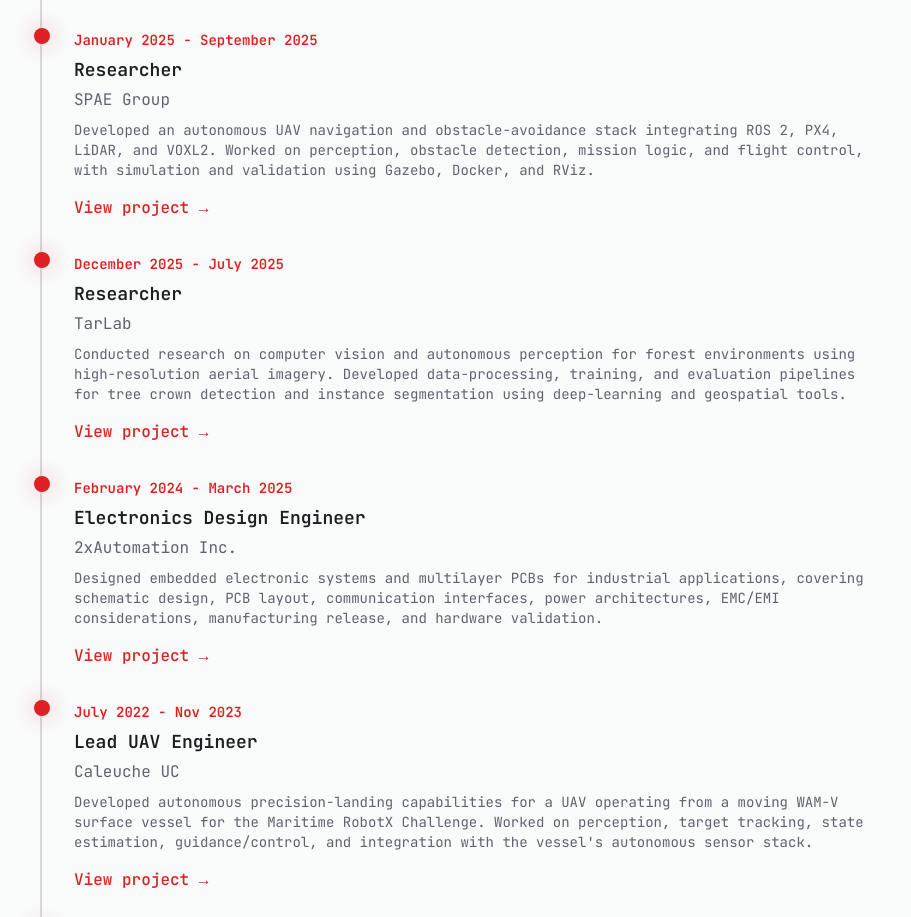
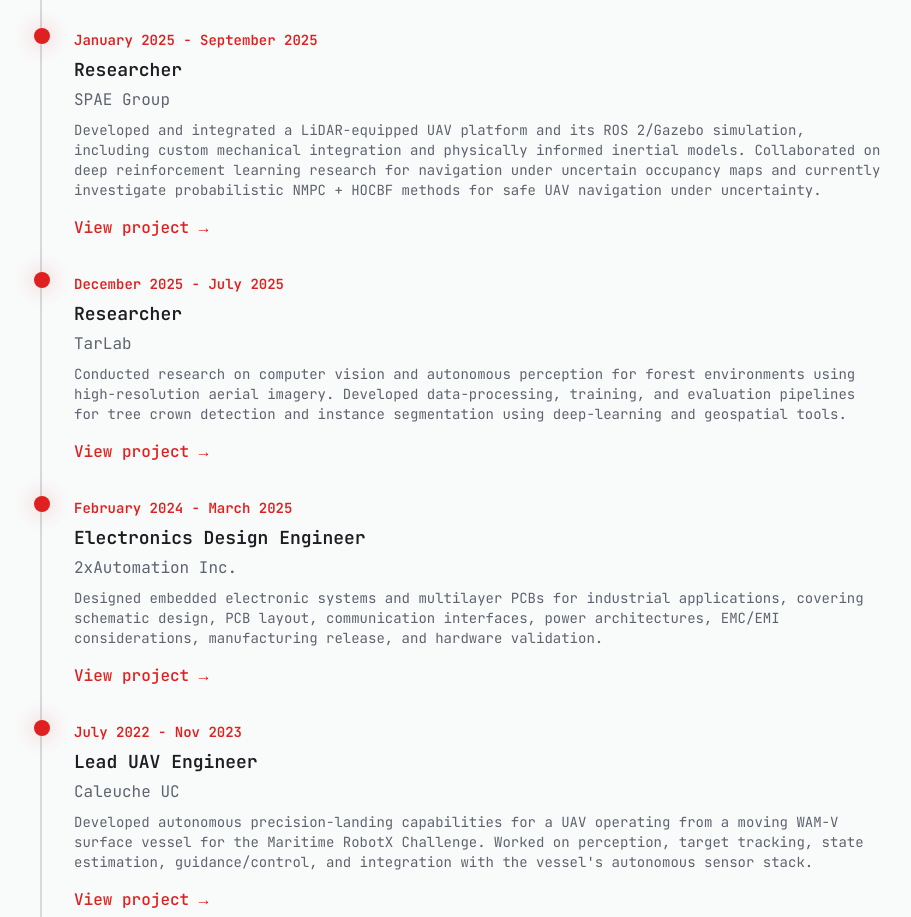
Before and after one commit to mbflores3/mbflores3.github.io, a React (Vite) app: page / in a window 1280 px wide. Shown: the part 1120-2037 px from the top of the page, without its empty margins (176-1087 px from the left). Built offline with nearby package versions, Linux system fonts and the light colour scheme.

Commit message:
Revise Researcher role description in Index.tsx
Updated the description of the Researcher role to reflect new responsibilities and projects.

```diff
--- a/src/pages/Index.tsx
+++ b/src/pages/Index.tsx
@@ -112,7 +112,7 @@ const Index = () => {
               year="January 2025 - September 2025"
               title="Researcher"
               organization="SPAE Group"
-              description="Developed an autonomous UAV navigation and obstacle-avoidance stack integrating ROS 2, PX4, LiDAR, and VOXL2. Worked on perception, obstacle detection, mission logic, and flight control, with simulation and validation using Gazebo, Docker, and RViz."
+              description="Developed and integrated a LiDAR-equipped UAV platform and its ROS 2/Gazebo simulation, including custom mechanical integration and physically informed inertial models. Collaborated on deep reinforcement learning research for navigation under uncertain occupancy maps and currently investigate probabilistic NMPC + HOCBF methods for safe UAV navigation under uncertainty."
               projectUrl="/projects/spaegroup"
             />
 
```
